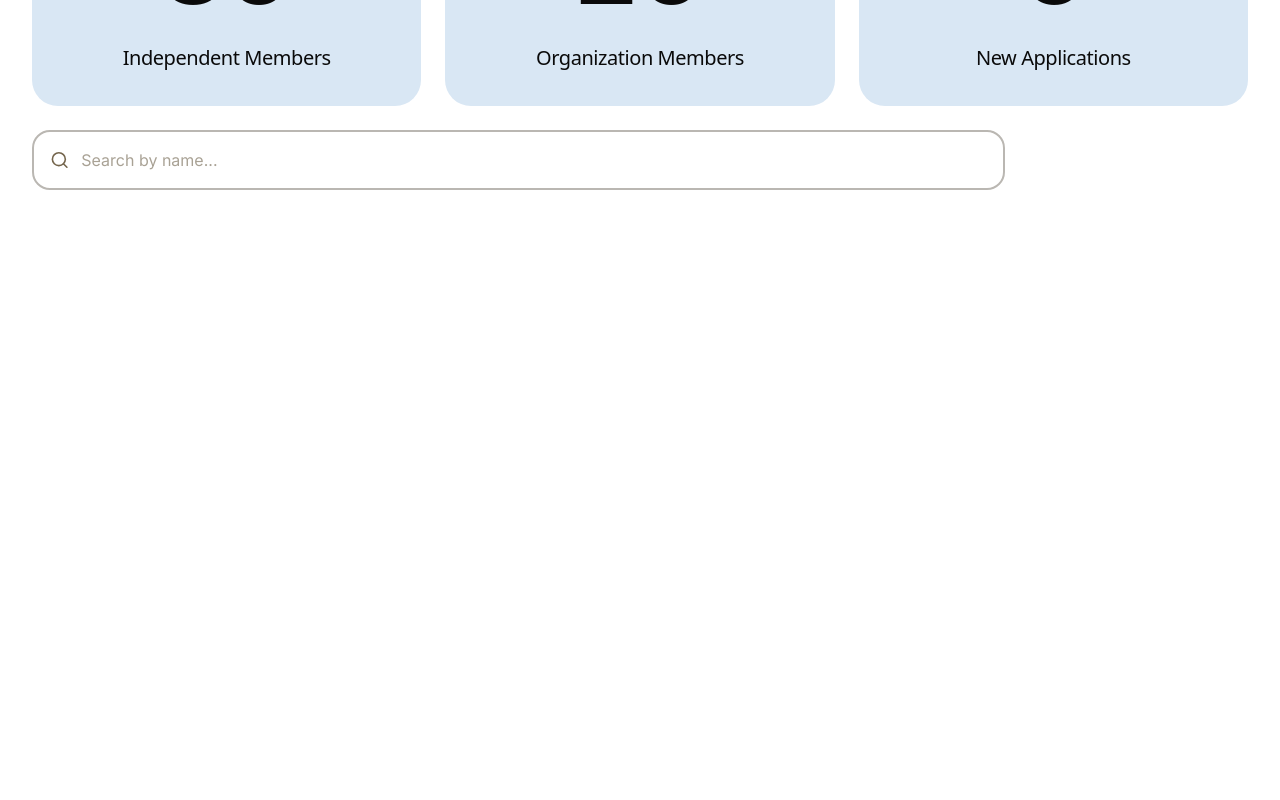
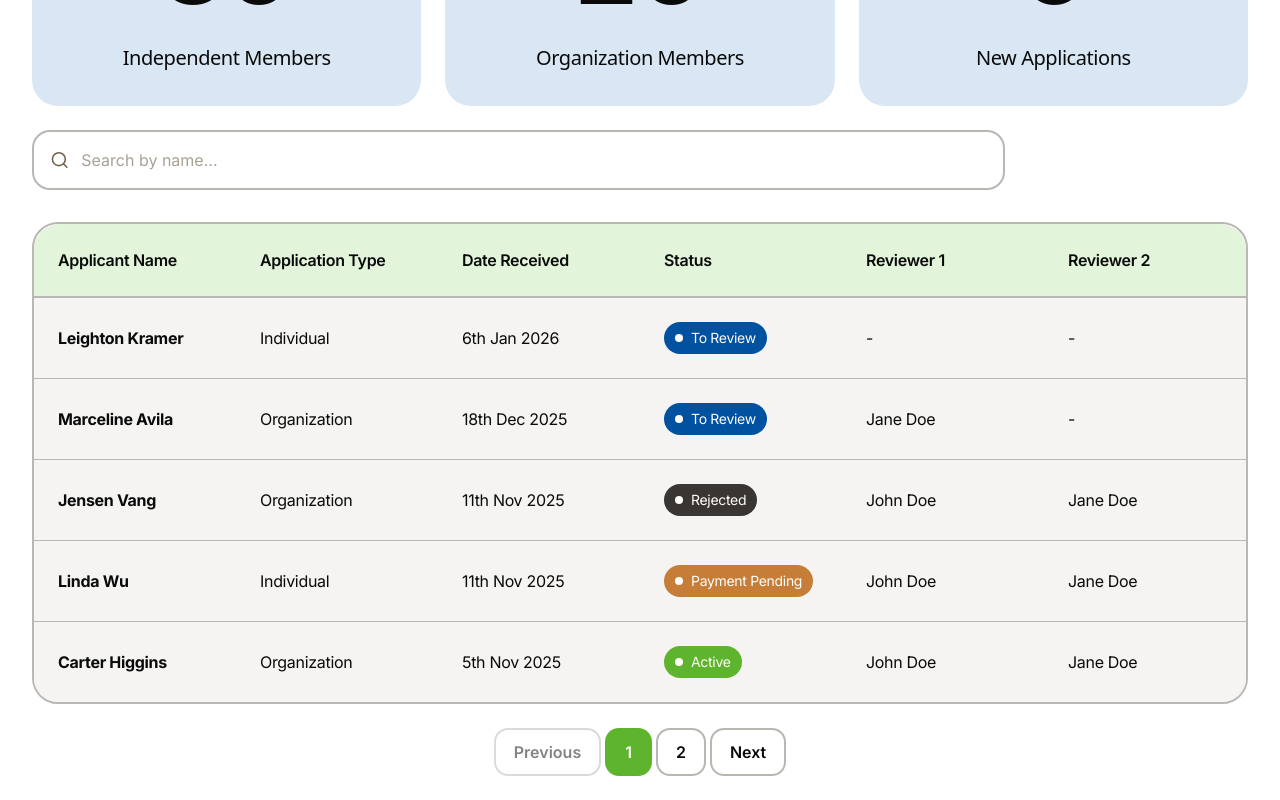
Before and after one commit to SFU-Blueprint/RPRC, a Next.js app: page /admin in a window 1280 px wide. Shown: the part 349-1149 px from the top of the page. Before the commit the page ends 800 px from the top, so only its background shows below. Built offline with nearby package versions, Linux system fonts and the light colour scheme.

Commit message:
feat: update desktop table and pagination

```diff
--- a/app/admin/const.ts
+++ b/app/admin/const.ts
@@ -29,12 +29,12 @@ export const ADMIN_DASHBOARD_CONST = {
     },
   ],
   TABLE_COLUMNS: [
-    { label: 'Applicant Name', value: 'applicantName', width: 'w-[260px]' },
-    { label: 'Application Type', value: 'type', width: 'w-[200px]' },
-    { label: 'Date Received', value: 'dateReceived', width: 'w-[200px]' },
-    { label: 'Status', value: 'status', width: 'w-[280px]' },
-    { label: 'Reviewer 1', value: 'reviewer1', width: 'w-[150px]' },
-    { label: 'Reviewer 2', value: 'reviewer2', width: 'w-[150px]' },
+    { label: 'Applicant Name', value: 'applicantName' },
+    { label: 'Application Type', value: 'type' },
+    { label: 'Date Received', value: 'dateReceived' },
+    { label: 'Status', value: 'status' },
+    { label: 'Reviewer 1', value: 'reviewer1' },
+    { label: 'Reviewer 2', value: 'reviewer2' },
   ],
 };
 
@@ -97,9 +97,27 @@ export const ADMIN_DASHBOARD_MOCK = {
       applicantName: 'Carter Higgins',
       type: 'Organization',
       dateReceived: '2025-11-05',
-      status: 'completed',
+      status: 'active',
       reviewer1: 'John Doe',
       reviewer2: 'Jane Doe',
     },
+    {
+      id: 'APP06',
+      applicantName: 'Sarah Johnson',
+      type: 'Individual',
+      dateReceived: '2025-11-10',
+      status: 'active',
+      reviewer1: 'Jane Doe',
+      reviewer2: 'John Doe',
+    },
+    {
+      id: 'APP07',
+      applicantName: 'Michael Chen',
+      type: 'Organization',
+      dateReceived: '2025-11-09',
+      status: 'expired',
+      reviewer1: 'John Doe',
+      reviewer2: '',
+    },
   ] as ApplicationType[],
 };
--- a/app/admin/page.tsx
+++ b/app/admin/page.tsx
@@ -15,10 +15,10 @@ export default function AdminDashboard() {
   const [debouncedSearchQuery, setDebouncedSearchQuery] = useState('');
 
   // Debounce the search query
+  // TODO: Use the debouncedSearchQuery to filter the applications in the backend
   useEffect(() => {
     const timer = setTimeout(() => {
       setDebouncedSearchQuery(searchQuery);
-      console.log(debouncedSearchQuery);
     }, 300); // 300ms delay
 
     return () => clearTimeout(timer);
@@ -44,15 +44,16 @@ export default function AdminDashboard() {
       </div>
       <div className="px-4 md:px-8">
         <AdminSearchBar value={searchQuery} onChange={setSearchQuery} />
-      </div>
-      {/* <div className="max-w-480 mx-auto px-8 md:px-14 xl:px-28">
-
         <AdminDashboardTable
           columns={ADMIN_DASHBOARD_CONST.TABLE_COLUMNS}
           applications={ADMIN_DASHBOARD_MOCK.APPLICATIONS_MOCK}
           currentTab={currentTab}
+          pagination={{
+            itemCount: ADMIN_DASHBOARD_MOCK.APPLICATIONS_MOCK.length,
+            numberPerPage: 5,
+          }}
         />
-      </div> */}
+      </div>
     </>
   );
 }
--- a/components/AdminDashboardTable.tsx
+++ b/components/AdminDashboardTable.tsx
@@ -8,16 +8,18 @@ export default function AdminDashboardTable({
   columns,
   applications,
   currentTab,
+  pagination,
 }: AdminDashboardTablePropTypes) {
   const [currentPage, setCurrentPage] = useState(1);
-  const itemsPerPage = 4;
 
-  // Calculate paginated data - this will change as paginated data should come from the backend.
   const paginatedApplications = useMemo(() => {
-    const startIndex = (currentPage - 1) * itemsPerPage;
-    const endIndex = startIndex + itemsPerPage;
+    if (!pagination) {
+      return applications;
+    }
+    const startIndex = (currentPage - 1) * pagination.numberPerPage;
+    const endIndex = startIndex + pagination.numberPerPage;
     return applications.slice(startIndex, endIndex);
-  }, [applications, currentPage, itemsPerPage]);
+  }, [applications, currentPage, pagination]);
 
   return (
     <Table
@@ -25,11 +27,15 @@ export default function AdminDashboardTable({
       additionalClasses={{
         wrapper: 'mt-4 md:mt-8',
       }}
-      pagination={{
-        itemCount: applications.length,
-        numberPerPage: itemsPerPage,
-        usePagination: applications.length > itemsPerPage,
-      }}
+      pagination={
+        pagination
+          ? {
+              itemCount: pagination.itemCount,
+              numberPerPage: pagination.numberPerPage,
+              usePagination: pagination.itemCount > pagination.numberPerPage,
+            }
+          : undefined
+      }
       onPageChange={setCurrentPage}
     >
       {paginatedApplications
@@ -37,29 +43,28 @@ export default function AdminDashboardTable({
           currentTab.value !== 'all' ? app.status === currentTab.value : true,
         )
         .map((app) => (
-          <tr key={app.id} className="bg-[#D4D0CA]">
-            <td className="pl-4 md:pl-7.5 py-6 md:py-8 lg:py-10 xl:py-13.75 font-bold text-[14px] md:text-[16px] lg:text-[24px] leading-[160%] tracking-[0] border-y-0 border-[#CEC8B9] border-l-4 rounded-l-[25px]">
-              {app.applicantName}
-            </td>
+          <tr
+            key={app.id}
+            className="bg-[#F5F4F2] not-last:border-b not-last:border-[#BAB7B2] leading-6 tracking-[-0.31px] text-[16px]"
+          >
+            <td className="p-6 font-bold">{app.applicantName}</td>
 
-            <td className="px-2 md:px-2 py-6 md:py-8 lg:py-10 xl:py-13.75 font-normal text-[14px] md:text-[16px] lg:text-[24px] leading-[150%] tracking-[0] border-y-0 border-[#CEC8B9]">
-              {app.type}
-            </td>
+            <td className="p-6 font-normal">{app.type}</td>
 
-            <td className="px-2 md:px-2 py-6 md:py-8 lg:py-10 xl:py-13.75 font-normal text-[14px] md:text-[16px] lg:text-[24px] leading-[150%] tracking-[0] border-y-0 border-[#CEC8B9]">
+            <td className="p-6 font-normal">
               {formatDateWithOrdinal(app.dateReceived)}
             </td>
 
-            <td className="px-2 md:px-2 py-6 md:py-8 lg:py-10 xl:py-13.75 border-y-0 border-[#CEC8B9]">
+            <td className="p-6 font-normal">
               <StatusChip theme={app.status} />
             </td>
 
-            <td className="px-2 md:px-2 py-6 md:py-8 lg:py-10 xl:py-13.75 font-normal text-[14px] md:text-[16px] lg:text-[24px] leading-[150%] tracking-[0] border-y-0 border-[#CEC8B9]">
-              {app.reviewer1}
+            <td className="p-6 font-normal">
+              {app.reviewer1 === '' ? '-' : app.reviewer1}
             </td>
 
-            <td className="pr-4 md:pr-7.5 py-6 md:py-8 lg:py-10 xl:py-13.75 font-normal text-[14px] md:text-[16px] lg:text-[24px] leading-[150%] tracking-[0] border-y-0 border-[#CEC8B9] border-r-4 rounded-r-[25px]">
-              {app.reviewer2}
+            <td className="p-6 font-normal">
+              {app.reviewer2 === '' ? '-' : app.reviewer2}
             </td>
           </tr>
         ))}
--- a/components/IconButton.tsx
+++ b/components/Button.tsx
@@ -2,30 +2,32 @@ type IconButtonAdditionalClassesPropTypes = {
   button: string[];
 };
 
-type IconButtonComponentPropTypes = {
+type ButtonComponentPropTypes = {
   children: React.ReactNode;
   name?: string;
   value?: string;
   handleClick: React.MouseEventHandler<HTMLButtonElement>;
   additionalClasses?: IconButtonAdditionalClassesPropTypes;
+  isActive?: boolean;
   disabled?: boolean;
 };
 
-export const IconButton = ({
+export const Button = ({
   children,
   name,
   value,
   handleClick,
   disabled = false,
   additionalClasses,
-}: Readonly<IconButtonComponentPropTypes>) => {
+  isActive = false,
+}: Readonly<ButtonComponentPropTypes>) => {
   return (
     <button
       onClick={handleClick}
       name={name}
       value={value}
       disabled={disabled}
-      className={`${additionalClasses?.button.join('')} flex items-center justify-center w-10 h-10 rounded-xl transition-all`}
+      className={`${additionalClasses?.button.join('')} flex items-center justify-center rounded-xl transition-all px-4.5 py-2.5 border-2 border-[#BAB7B2] cursor-pointer ${isActive ? 'bg-[#5EB42D] text-[#FFFDFA] border-transparent' : ''} disabled:opacity-50  font-semibold text-[16px]`}
     >
       {children}
     </button>
--- a/components/Pagination.tsx
+++ b/components/Pagination.tsx
@@ -1,5 +1,5 @@
 import { ChevronLeftIcon, ChevronRightIcon } from 'lucide-react';
-import { IconButton } from './IconButton';
+import { Button } from './Button';
 import { useState, useEffect } from 'react';
 
 type PaginationPropTypes = {
@@ -65,17 +65,14 @@ export const Pagination = ({
   return (
     <div className="flex justify-center items-center py-6">
       <div className="flex items-center gap-1">
-        <IconButton
+        <Button
           name="paginationPage"
           value={`${Math.max(activePage - 1, 1)}`}
           disabled={activePage === 1}
           handleClick={() => onPageChange(Math.max(activePage - 1, 1))}
-          additionalClasses={{
-            button: ['bg-[#F1F2F4] hover:bg-[#dce5fa] cursor-pointer'],
-          }}
         >
-          <ChevronLeftIcon className="w-5 h-5" />
-        </IconButton>
+          Previous
+        </Button>
 
         <div className="flex items-center gap-1">
           {Array.from({ length: Math.min(5, hook.pageCount) }).map(
@@ -84,39 +81,30 @@ export const Pagination = ({
               const isActive = activePage === pageNumber;
 
               return (
-                <IconButton
+                <Button
                   key={`pagination-${pageNumber}`}
                   name="paginationPage"
                   value={`${pageNumber}`}
                   handleClick={() => onPageChange(pageNumber)}
-                  additionalClasses={{
-                    button: [
-                      isActive
-                        ? 'bg-[#195CFF] text-white shadow-sm'
-                        : 'text-black bg-[#F1F2F4] hover:bg-[#dce5fa] cursor-pointer',
-                    ],
-                  }}
+                  isActive={isActive}
                 >
                   {pageNumber}
-                </IconButton>
+                </Button>
               );
             },
           )}
         </div>
 
-        <IconButton
+        <Button
           name="paginationPage"
           value={`${Math.min(activePage + 1, hook.pageCount)}`}
           disabled={activePage === hook.pageCount}
           handleClick={() =>
             onPageChange(Math.min(activePage + 1, hook.pageCount))
           }
-          additionalClasses={{
-            button: ['bg-[#F1F2F4] hover:bg-[#dce5fa] cursor-pointer'],
-          }}
         >
-          <ChevronRightIcon className="w-5 h-5" />
-        </IconButton>
+          Next
+        </Button>
       </div>
     </div>
   );
--- a/components/StatusChip.tsx
+++ b/components/StatusChip.tsx
@@ -10,11 +10,12 @@ const STATUS_CHIPS: StatusChipType[] = [
   { color: '#00519F', label: 'To Review', theme: 'toReview' },
   { color: '#393533', label: 'Rejected', theme: 'rejected' },
   { color: '#C67D38', label: 'Payment Pending', theme: 'paymentPending' },
-  { color: '#3FA104', label: 'Complete', theme: 'completed' },
+  { color: '#5EB42D', label: 'Active', theme: 'active' },
+  { color: '#BE282B', label: 'Expired', theme: 'expired' },
 ];
 
 type StatusChipProps = {
-  theme: 'toReview' | 'rejected' | 'paymentPending' | 'complete';
+  theme: 'toReview' | 'rejected' | 'paymentPending' | 'active' | 'expired';
 };
 
 export default function StatusChip({ theme }: StatusChipProps) {
@@ -23,18 +24,13 @@ export default function StatusChip({ theme }: StatusChipProps) {
   if (!status) return null;
 
   return (
-    <div className={`flex items-center gap-x-3.75 ${inter.className}`}>
-      <div
-        className="rounded-full w-5.5 h-5.5"
-        style={{ backgroundColor: status.color }}
-      ></div>
+    <div
+      className={`${inter.className} rounded-full flex justify-center items-center gap-x-2 py-1 px-2.75 w-fit`}
+      style={{ backgroundColor: status.color }}
+    >
+      <div className="rounded-full w-2 h-2 bg-[#FFFDFA]"></div>
 
-      <p
-        className="text-[14px] md:text-[16px] lg:text-[24px]  font-normal"
-        style={{ color: status.color }}
-      >
-        {status.label}
-      </p>
+      <p className="text-[14px] text-[#FFFDFA]">{status.label}</p>
     </div>
   );
 }
--- a/components/Table.tsx
+++ b/components/Table.tsx
@@ -38,18 +38,20 @@ export default function Table({
 
   return (
     <div className={`${inter.className} ${additionalClasses?.wrapper ?? ''}`}>
-      <div className="overflow-x-auto w-full">
+      <div className="overflow-hidden rounded-t-4xl rounded-b-4xl border-2 border-[#BAB7B2]">
         <table
-          className={`w-full min-w-200 md:min-w-240 table-auto border-separate border-spacing-x-0 border-spacing-y-2 md:border-spacing-y-4.5 ${additionalClasses?.table ?? ''}`}
+          className={`w-full table-fixed ${additionalClasses?.table ?? ''}`}
         >
           <thead>
-            <tr>
-              {columnNames.map((column) => (
+            <tr className="bg-[#E2F4D9] border-b-2 border-[#BAB7B2]">
+              {columnNames.map((column, idx) => (
                 <th
                   key={column.value}
-                  className={`
-                    first:pl-4 last:pr-4 md:first:pl-7.5 md:last:pr-7.5 px-0 md:px-1 text-left font-medium text-[12px] md:text-[14px] lg:text-[16px]
-                    ${column.width ?? ''}
+                  style={{ width: `${100 / columnNames.length}%` }}
+                  className={`text-left p-6
+                    ${column.width ?? ''} ${idx === 0 ? 'rounded-tl-4xl' : ''}
+                    ${idx === columnNames.length - 1 ? 'rounded-tr-4xl' : ''}
+                    text-[16px] ${inter.className} leading-6 font-semibold tracking-[-0.31px]
                   `}
                 >
                   {column.label}
--- a/types/adminDashboard.ts
+++ b/types/adminDashboard.ts
@@ -9,7 +9,7 @@ export type ApplicationType = {
   applicantName: string;
   type: 'Individual' | 'Organization';
   dateReceived: string | Date;
-  status: 'toReview' | 'rejected' | 'paymentPending' | 'complete';
+  status: 'toReview' | 'rejected' | 'paymentPending' | 'active' | 'expired';
   reviewer1: string;
   reviewer2: string;
 };
@@ -21,4 +21,8 @@ export type AdminDashboardTablePropTypes = {
     label: string;
     value: string;
   };
+  pagination?: {
+    itemCount: number;
+    numberPerPage: number;
+  };
 };
```
